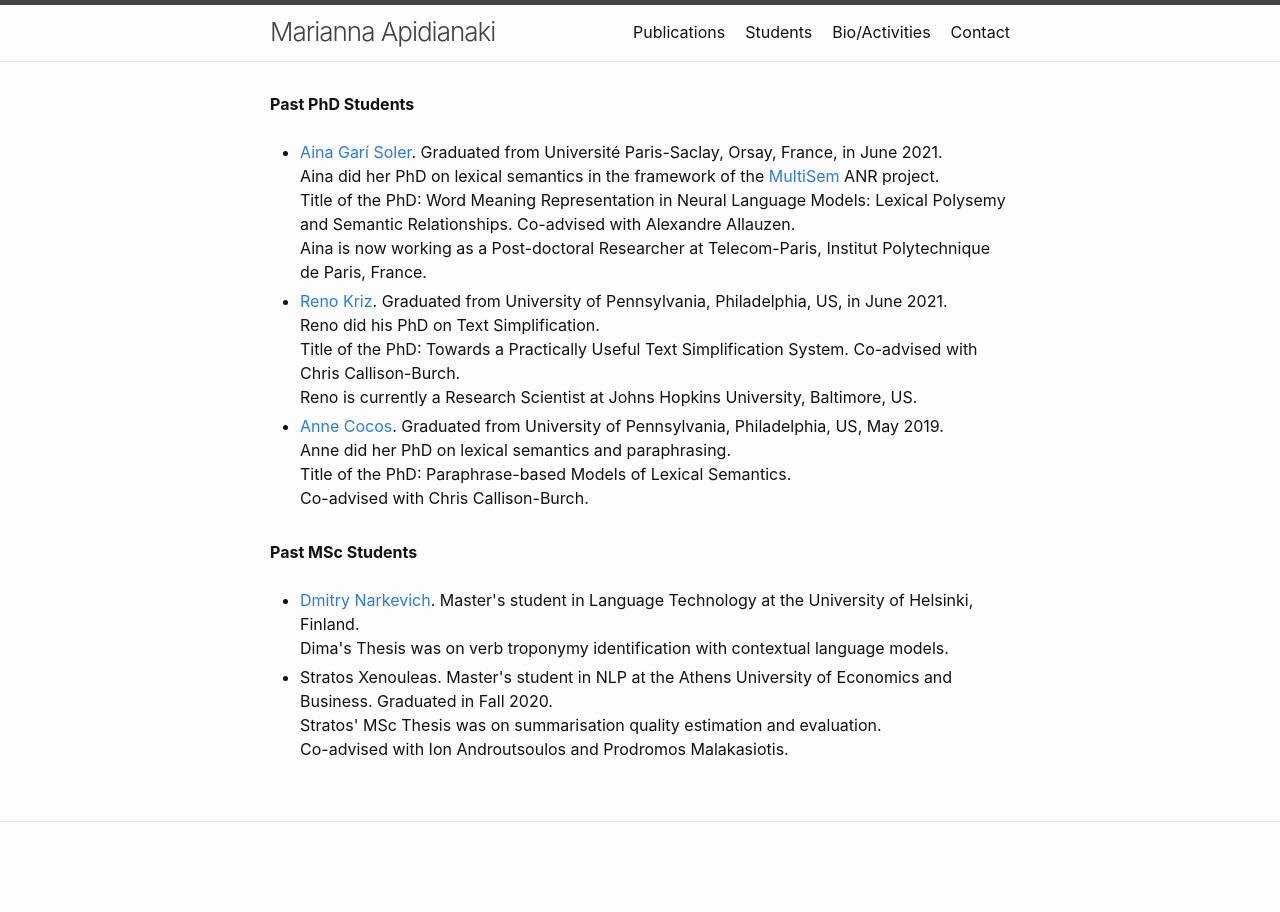
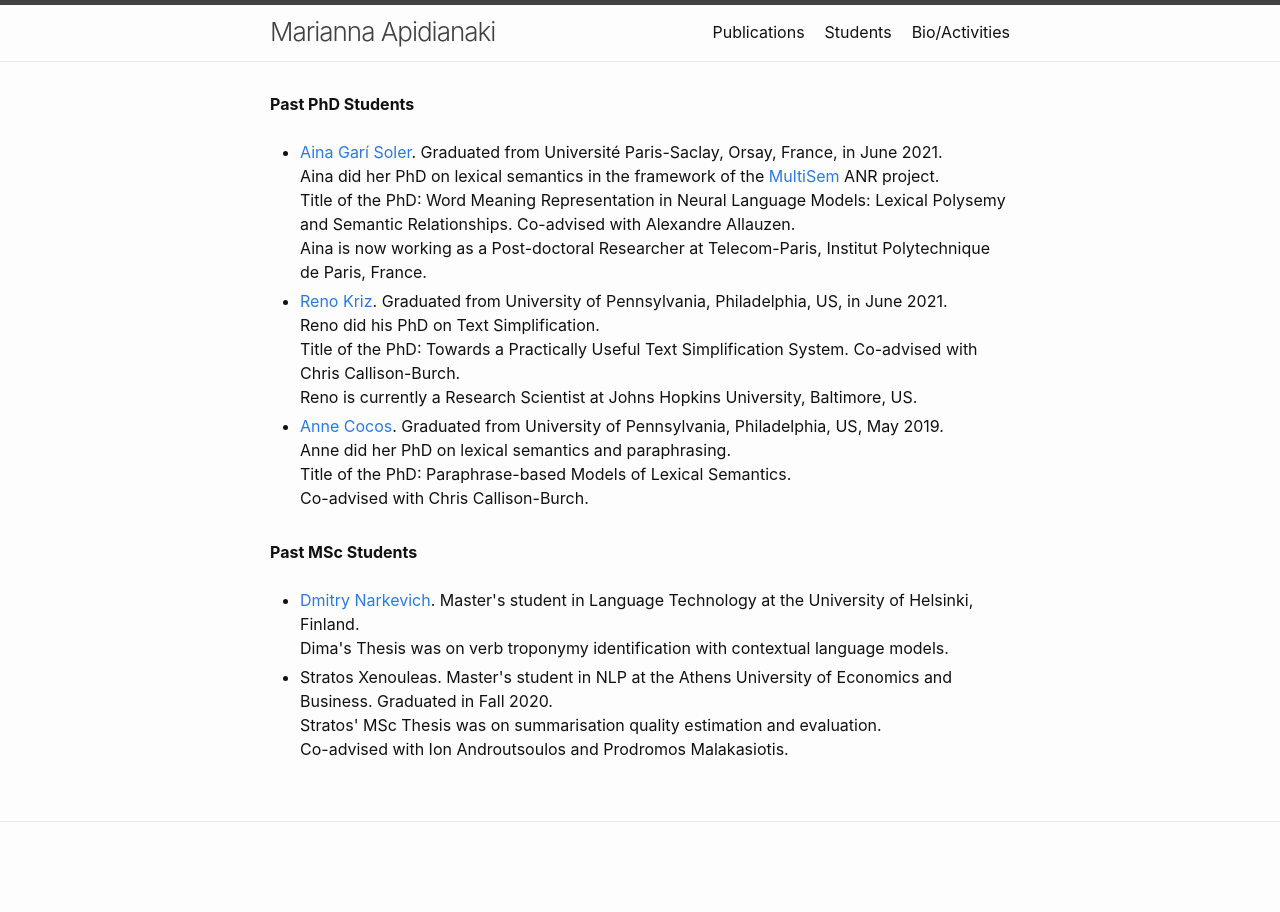
Before and after one commit to mariannaapi/mariannaapi.github.io, a Jekyll site: the page students/index.html, which Jekyll copies as it is, in a window 1280 px wide. Built offline with Jekyll 4.4.1, drawn with Linux system fonts in a browser that asks for light colours.

Commit message:
Update index.html

```diff
--- a/students/index.html
+++ b/students/index.html
@@ -28,7 +28,7 @@
           </span>
         </label>
 
-        <div class="trigger"><a class="page-link" href="/publications/">Publications</a><a class="page-link" href="/students/">Students</a><a class="page-link" href="/bio/">Bio/Activities</a><a class="page-link" href="/contact/">Contact</a></div>
+        <div class="trigger"><a class="page-link" href="/publications/">Publications</a><a class="page-link" href="/students/">Students</a><a class="page-link" href="/bio/">Bio/Activities</a></div>
       </nav></div>
 </header>
 <main class="page-content" aria-label="Content">
```
